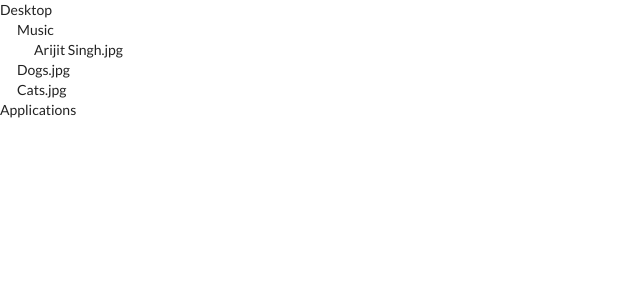
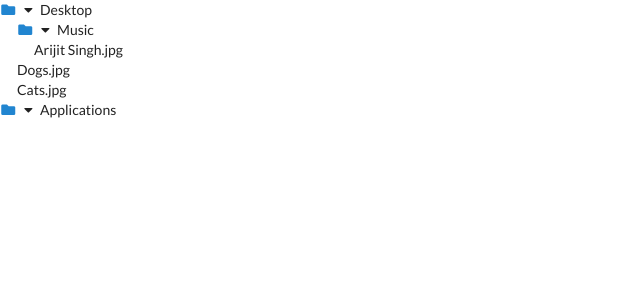
Before and after one commit to tuxlimr/React-with-Project, a React (Create React App) app: page / in a window 1280 px wide. Shown: the top 300 px of the page, without its empty margins (0-640 px from the left). Built offline with nearby package versions, Linux system fonts and the light colour scheme.

Commit message:
Using Sematic Ui and line 30 Usage of backtics

```diff
--- a/src/App.js
+++ b/src/App.js
@@ -16,6 +16,7 @@
 const Folder = (props) => {
   const [ isOpen, setIsOpen ] = useState(true);
   const {name, children} = props;
+  const direction = isOpen ? 'down' : 'right';
 
   const handClick = () => {
     setIsOpen(!isOpen);
@@ -24,7 +25,12 @@
 
 
   return (<div>
-    <span onClick={handClick}>{name}</span>
+    <span onClick={handClick}>
+      <i className="blue folder icon"></i>
+      <i className={`caret ${direction} icon`}></i>
+
+      </span>
+    {name}
 
     <div style={{ marginLeft: '17px' }}>
       {isOpen ? children :  null}
```
